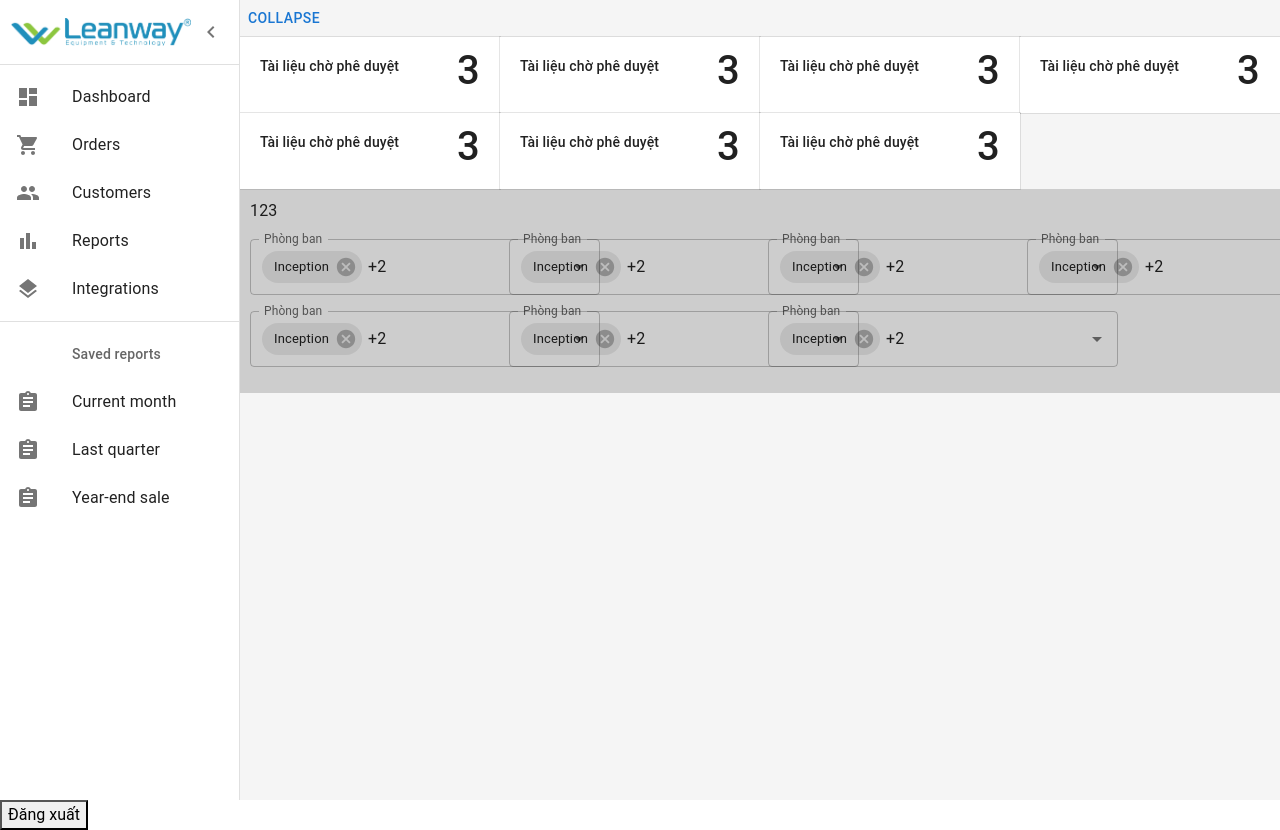
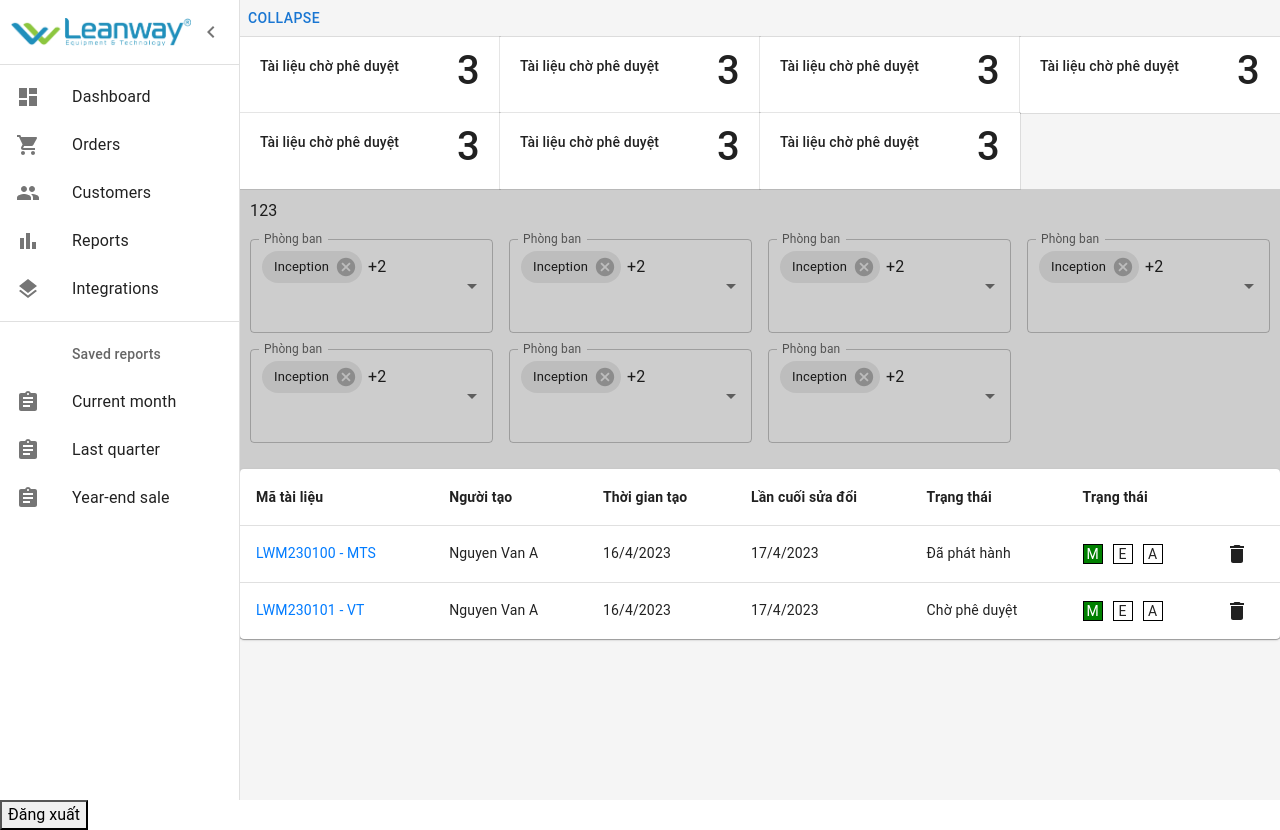
Before and after one commit to xuanco941/QuanLyNongNghiep_Front_End, a React (Create React App) app: page / in a window 1280 px wide. Built offline with nearby package versions, Linux system fonts and the light colour scheme; sample sign-in values are in the browser's storage.

Commit message:
Component table

```diff
--- a/package.json
+++ b/package.json
@@ -10,6 +10,7 @@
     "@testing-library/jest-dom": "^5.16.5",
     "@testing-library/react": "^13.4.0",
     "@testing-library/user-event": "^13.5.0",
+    "axios": "^1.3.5",
     "react": "^18.2.0",
     "react-dom": "^18.2.0",
     "react-loader-spinner": "^5.3.4",
--- a/src/App.js
+++ b/src/App.js
@@ -5,6 +5,7 @@ import { UserAuthWrapper } from 'redux-auth-wrapper';
 import { useSelector } from 'react-redux';
 import IssueDashboard from './screens/Dashboard/IssueDashboard';
 import AdminDashboard from './screens/Dashboard/AdminDashboard';
+import Detail from './screens/Detail/Detail';
 import Login from './screens/Login/Login';
 
 
@@ -24,8 +25,10 @@ import Login from './screens/Login/Login';
 
 
             <Routes>
-                <Route path='/' element={token ? <IssueDashboard /> : <Login />} />
+                <Route exact  path='/' element={token ? <IssueDashboard /> : <Login />} />
                 <Route path='/issue-dashboard' element={token ? <IssueDashboard /> : <Login />} />
+                <Route path='/detail' element={<Detail />} />
+
                 <Route path='/admin-dashboard' element={<AdminDashboard />} />
             </Routes>
         );
--- a/src/components/Combobox/CMBPhongBan.js
+++ b/src/components/Combobox/CMBPhongBan.js
@@ -6,7 +6,7 @@ import Stack from '@mui/material/Stack';
 
 export default function Tags() {
     return (
-        <Stack spacing={3} sx={{ width: 250 }}>
+        <Stack spacing={3} sx={{ width: '100%' }}>
             <Autocomplete
                 multiple
                 limitTags={1}
@@ -17,7 +17,7 @@ export default function Tags() {
                 renderInput={(params) => (
                     <TextField {...params} label="Phòng ban" />
                 )}
-                sx={{ width: '350px'}}
+                sx={{ width: '100%' }}
 
             />
         </Stack>
--- /dev/null
+++ b/src/components/Status/StatusComponent.jsx
@@ -0,0 +1,15 @@
+import React from 'react'
+import styles from './index.module.css'
+
+
+const StatusComponent = () => {
+    return (
+        <div className={`d-flex ${styles.gap10}`}>
+            <div className={`${styles.item} ${styles.backgroundGreen}`}>M</div>
+            <div className={styles.item}>E</div>
+            <div className={styles.item}>A</div>
+        </div>
+    )
+}
+
+export default StatusComponent
--- /dev/null
+++ b/src/components/Status/index.module.css
@@ -0,0 +1,21 @@
+.item {
+    width: 20px;
+    height: 20px;
+    display: flex;
+    justify-content: center;
+    align-items: center;
+
+    border: 1px solid black;
+}
+.gap10{
+    gap: 10px;
+}
+.backgroundGreen{
+    background-color: green;
+    color: white;
+
+}
+.backgroundRed{
+    background-color: red;
+    color: white;
+}
--- /dev/null
+++ b/src/components/Table/Table.jsx
@@ -0,0 +1,36 @@
+import * as React from 'react';
+import Table from '@mui/material/Table';
+import TableBody from '@mui/material/TableBody';
+import TableCell from '@mui/material/TableCell';
+import TableContainer from '@mui/material/TableContainer';
+import TableHead from '@mui/material/TableHead';
+import TableRow from '@mui/material/TableRow';
+import Paper from '@mui/material/Paper';
+
+
+
+export default function TableComponent({ headers, data, renderRow, ...rest }) {
+    return (
+        <TableContainer component={Paper}>
+            <Table sx={{ minWidth: 650 }} aria-label="simple table">
+                <TableHead>
+                    <TableRow>
+
+                        {headers.map((header) => (
+                            <TableCell key={header} sx={{ fontWeight: 'bold' }}>{header}</TableCell>
+
+                        ))}
+                    </TableRow>
+                </TableHead>
+                <TableBody>
+
+
+                            {data.map((item) => renderRow(item))}
+
+
+
+                </TableBody>
+            </Table>
+        </TableContainer>
+    );
+}
--- /dev/null
+++ b/src/components/Table/TableIssue.jsx
@@ -0,0 +1,42 @@
+import React from 'react';
+import TableCell from '@mui/material/TableCell';
+import TableRow from '@mui/material/TableRow';
+import TableComponent from './Table';
+import StatusComponent from '../Status/StatusComponent';
+import DeleteIcon from '@mui/icons-material/Delete';
+import { Link, useNavigate } from 'react-router-dom';
+
+function MyComponent() {
+    const headers = ['Mã tài liệu', 'Người tạo', 'Thời gian tạo','Lần cuối sửa đổi', 'Trạng thái','Trạng thái',''];
+    const data = [
+        { id: 'LWM230100 - MTS', name: 'Nguyen Van A', created_time: '16/4/2023', updated_time:'17/4/2023', status:true },
+        { id: 'LWM230101 - VT', name: 'Nguyen Van A', created_time: '16/4/2023', updated_time:'17/4/2023', status:false },
+
+    ];
+    const navigate = useNavigate();
+const handleClick = ()=>{
+
+}
+    const renderRow = (item) => (
+
+        <TableRow
+            sx={{ '&:last-child td, &:last-child th': { border: 0 } }}
+        >
+            <TableCell ><Link to='/Detail'>{item.id}</Link></TableCell>
+            <TableCell >{item.name}</TableCell>
+            <TableCell >{item.created_time}</TableCell>
+            <TableCell >{item.updated_time}</TableCell>
+            <TableCell >{item.status ? 'Đã phát hành' : 'Chờ phê duyệt'}</TableCell>
+            <TableCell ><StatusComponent /></TableCell>
+            <TableCell ><DeleteIcon/></TableCell>
+        </TableRow>
+
+    );
+
+
+    return (
+        <TableComponent headers={headers} data={data} renderRow={renderRow} className="my-table" />
+    );
+}
+
+export default MyComponent;
--- a/src/layout/Dashboard.js
+++ b/src/layout/Dashboard.js
@@ -22,6 +22,7 @@ import Header from './Header';
 import logo from "../asset/img/logo-leanway.png"
 import { ComboboxPhongban, ComboboxMaduan } from '../components/Combobox/Combobox';
 import Tags from '../components/Combobox/CMBPhongBan';
+import MyComponent from '../components/Table/TableIssue';
 import { useState } from 'react';
 import Stack from '@mui/material/Stack'
 
@@ -143,7 +144,7 @@ function DashboardContent() {
                     <Header />
 
                     <Stack sx={{
-                        height: 'auto', backgroundColor: '#cdcdcd', display: 'flex',flexGrow : 1
+                        height: 'auto', backgroundColor: '#cdcdcd', display: 'flex', flexGrow: 1
                     }}>
                         <Grid container padding='10px' spacing={2} >
 
@@ -151,7 +152,7 @@ function DashboardContent() {
                                 <Typography>123</Typography>
                             </Grid>
 
-                            <Grid item xs={false} sm = {3}>
+                            <Grid item xs={false} sm={3}>
                                 <Tags></Tags>
                             </Grid>
 
@@ -183,13 +184,14 @@ function DashboardContent() {
                         </Grid>
 
                     </Stack>
-                    <Stack sx ={{
-                        height : 'auto',
-                        backgroundColor : '#cdcdcd'
-                                }}>
-                    <Grid>
+                    <Stack sx={{
+                        height: 'auto',
+                        backgroundColor: '#cdcdcd'
+                    }}>
+                        <MyComponent />
+                        <Grid>
 
-                    </Grid>
+                        </Grid>
 
 
                     </Stack>
--- a/src/redux/actions/loginAction.js
+++ b/src/redux/actions/loginAction.js
@@ -1,33 +1,29 @@
 import { LOGIN, LOGIN_FAILED } from "./../constants/actionTypes"
+import axios from 'axios';
 
-
-
-export const login = (username, password) => async dispath => {
-
+export const login = (username, password) => async dispatch => {
     try {
-
-        const response = await fetch('https://logintesting.p.rapidapi.com/login', {
-            method: 'POST',
+        const response = await axios.post('https://logintesting.p.rapidapi.com/login', {
+            username,
+            password
+        }, {
             headers: {
                 'content-type': 'application/json',
-                Authentication: 'Bearer',
+                Authorization: 'Bearer',
                 'X-RapidAPI-Key': 'b062419dc0msh0a669f78c6518f9p12ca79jsn0d83554c4b77',
                 'X-RapidAPI-Host': 'logintesting.p.rapidapi.com'
-            },
-            body: JSON.stringify({ username, password })
+            }
         });
-        const data = await response.json();
-        if (response.ok) {
+        const data = response.data;
+        if (response.status === 202) {
 
-            dispath({ type: LOGIN, payload: data });
+            dispatch({ type: LOGIN, payload: data });
+            console.log(data);
             localStorage.setItem('token', JSON.stringify(data.data.accessToken));
-
-            //console.log(data.data.accessToken);
         } else {
-            dispath({ type: LOGIN_FAILED, payload: data.error });
+            dispatch({ type: LOGIN_FAILED, payload: data.error });
         }
-    }
-    catch (error) {
-        dispath({ type: LOGIN_FAILED, payload: error.message });
+    } catch (error) {
+        dispatch({ type: LOGIN_FAILED, payload: error.message });
     }
 };
--- /dev/null
+++ b/src/screens/Detail/Detail.jsx
@@ -0,0 +1,9 @@
+import React from 'react'
+
+const Detail = () => {
+    return (
+        <div>Detail</div>
+    )
+}
+
+export default Detail
```
Also changed, not shown: src/router/index.js (added), 1 other file (tests, documents, lock files or other folders).
